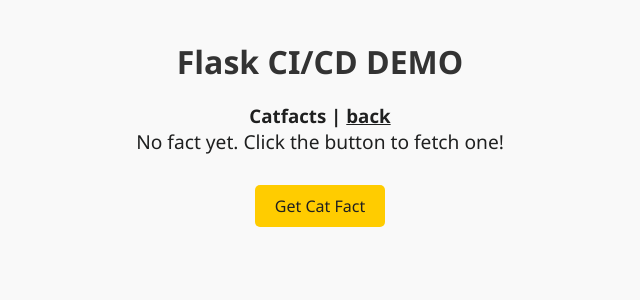
After one commit to bsr4Ks/flask_cicd_demo, a Flask app: page /catfacts in a window 1280 px wide. The commit adds this page. Shown: the top 300 px of the page, without its empty margins (320-960 px from the left). Run offline with Flask 3, Linux system fonts and the light colour scheme.

Commit message:
add css and endpoints

```diff
--- a/app.py
+++ b/app.py
@@ -1,9 +1,41 @@
-from flask import Flask, render_template
+from flask import Flask, render_template, request
+import requests
 app = Flask(__name__)
 
 @app.route('/')
 def index():
-    return render_template("base.html")
+    return render_template("home.html")
+
+
+@app.route('/catfacts', methods=['GET', 'POST'])
+def catfacts():
+    fact = None
+
+    if request.method == "POST":
+        try:
+            response = requests.get("https://catfact.ninja/fact", verify=False)
+            data = response.json()
+            fact = data.get("fact")
+        except Exception as e:
+            print(f"Error fetching cat fact: {e}")
+
+    return render_template("catfacts.html", fact=fact)
+
+
+@app.route('/dogimages', methods=['POST', 'GET'])
+def dogimages():
+    image_url = None
+
+    if request.method == "POST":
+        try:
+            response = requests.get("https://dog.ceo/api/breeds/image/random", verify=False)
+            data = response.json()
+            if data["status"] == "success":
+                image_url = data["message"]
+        except Exception as e:
+            print(f"Error fetching dog image: {e}")
+
+    return render_template("dogimages.html", image_url=image_url)
 
 if __name__ == '__main__':
     app.run(host='0.0.0.0', port=5000)
--- a/requirements.txt
+++ b/requirements.txt
@@ -1 +1,3 @@
 flask
+requests
+pytest
--- a/static/styles.css
+++ b/static/styles.css
@@ -1,6 +1,38 @@
-*{
+* {
     margin: 0;
     padding: 0;
     box-sizing: border-box;
-    color: aquamarine;
+    color: rgb(31, 32, 32);
+    text-align: center;
+    font-family: 'Segoe UI', Tahoma, Geneva, Verdana, sans-serif;
 }
+
+body {
+    padding: 40px;
+    background-color: #f9f9f9;
+}
+
+h1 {
+    margin-bottom: 20px;
+    font-size: 2em;
+    color: #333;
+}
+
+p {
+    margin-bottom: 30px;
+    font-size: 1.2em;
+}
+
+button {
+    padding: 10px 20px;
+    font-size: 1em;
+    background-color: #ffcc00;
+    border: none;
+    border-radius: 5px;
+    cursor: pointer;
+    transition: background-color 0.3s ease;
+}
+
+button:hover {
+    background-color: #ffb700;
+}
--- /dev/null
+++ b/templates/catfacts.html
@@ -0,0 +1,14 @@
+{% extends 'base.html' %}
+
+{% block content %}
+    <h3>Catfacts | <a href={{ url_for('index') }}>back</a> </h3>
+    {% if fact %}
+        <p>{{ fact }}</p>
+    {% else %}
+        <p>No fact yet. Click the button to fetch one!</p>
+    {% endif %}
+
+    <form method="POST">
+        <button type="submit">Get Cat Fact</button>
+    </form>
+{% endblock %}
--- a/templates/home.html
+++ b/templates/home.html
@@ -2,4 +2,5 @@
 
 {% block content %}
     <p>Hello from CI/CD Pipeline! With Jenkins that is triggered by POLL SCM! It passed the tests of SonarQube!!</p>
+    <h2><a href={{ url_for('catfacts') }}>CAT FACTS</a> or <a href={{ url_for('dogimages') }}>DOG IMAGES</a></h2>
 {% endblock %}
```
Also changed, not shown: templates/dogimages.html (added, +14 -0 lines), tests/test_app.py (+35 -0 lines), __init__.py (added).
